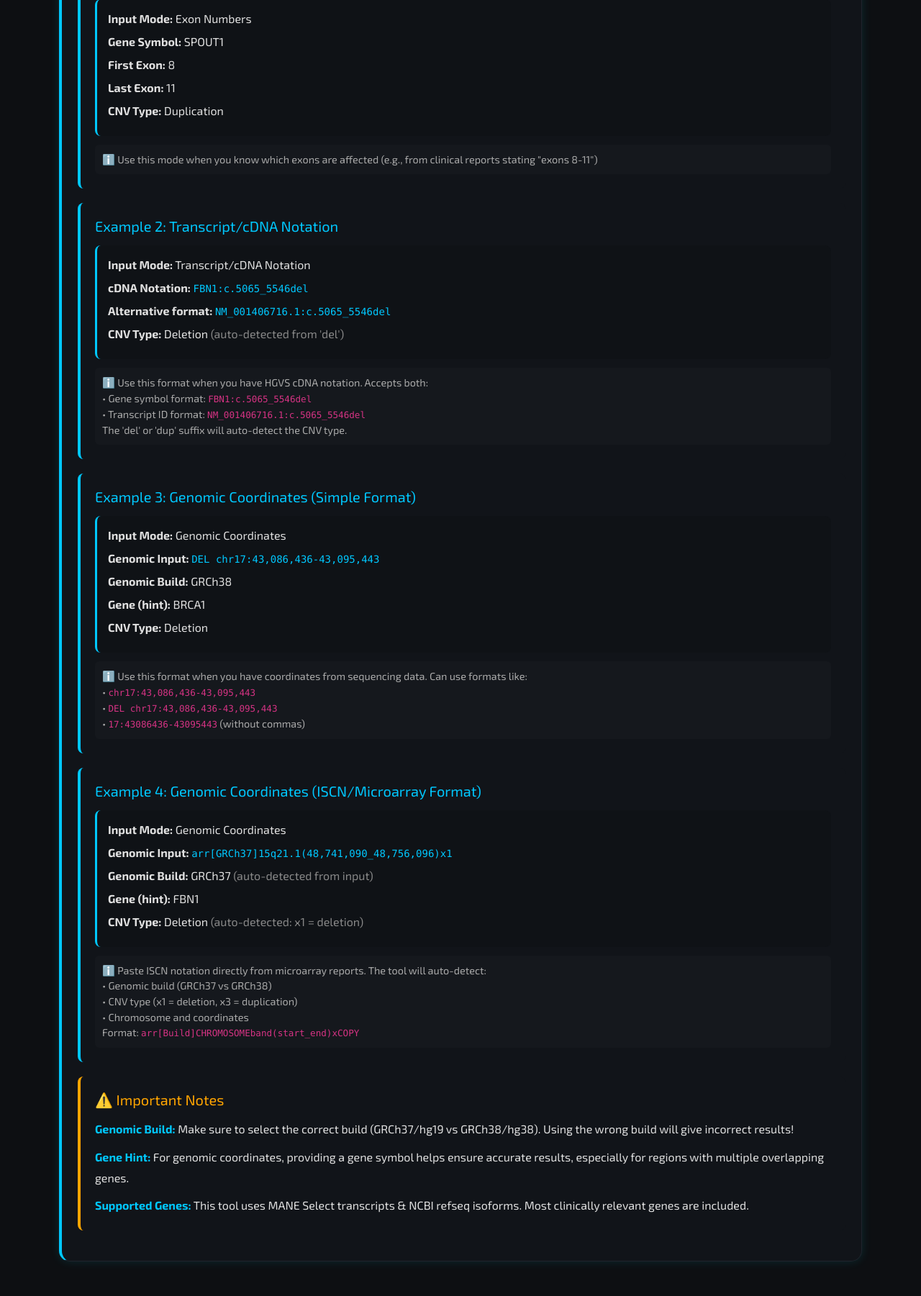
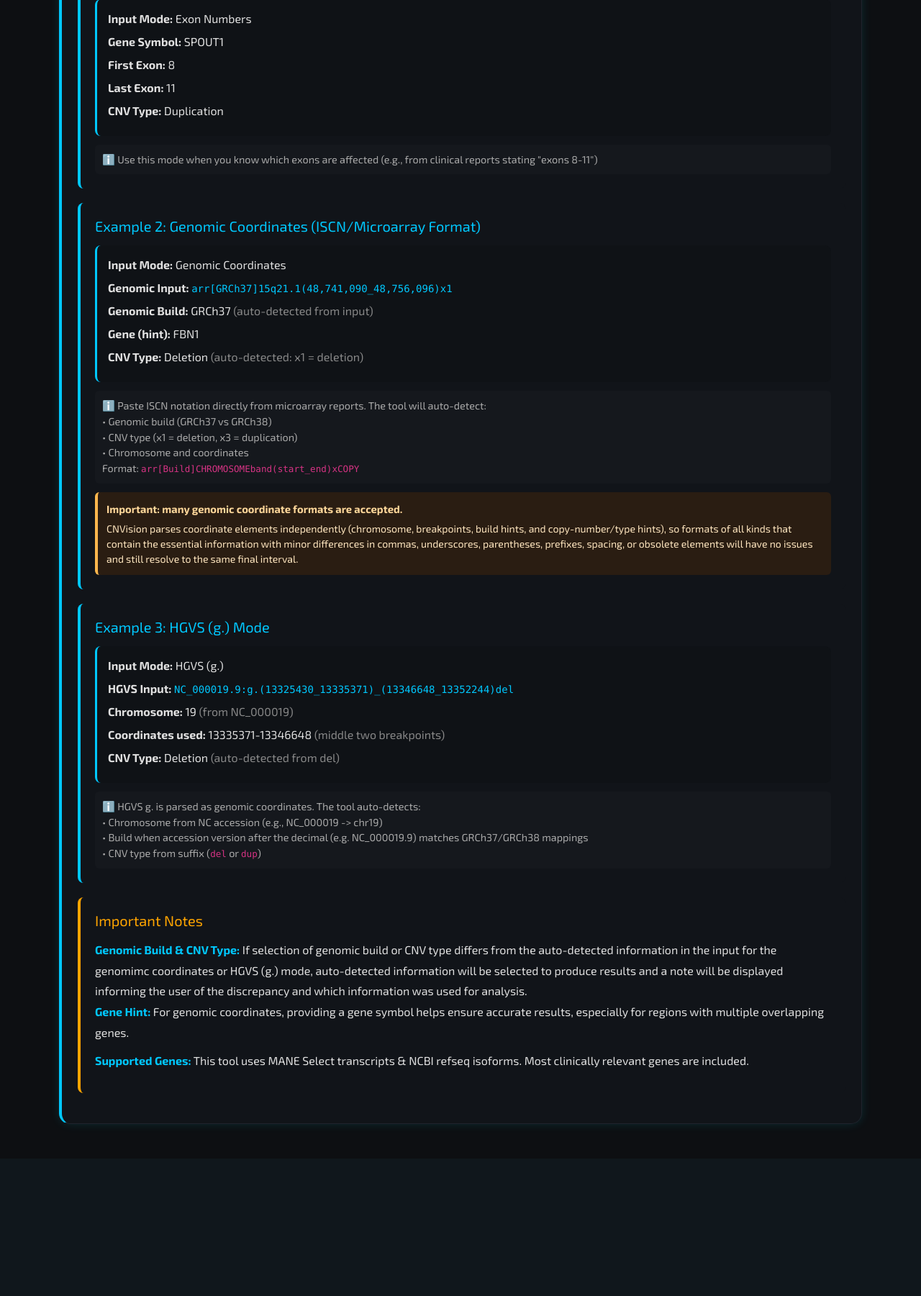
Before and after one commit to mliao2710/CNVision, a Flask app: page / in a window 1280 px wide, after a click that opens the changed part. Shown: the part 1197-2998 px from the top of the page at 72% size. After the commit the page ends 2759 px from the top, so only its background shows below. Run offline with Flask 3, Linux system fonts and the light colour scheme.

Commit message:
Update input modes and labels in index.html

```diff
--- a/v6/templates/index.html
+++ b/v6/templates/index.html
@@ -6,7 +6,7 @@ Purpose:
 - Render analysis results, warnings, and supporting interpretation context.
 
 Core Functions:
-- Input form rendering for exon, transcript/cDNA, and genomic coordinate modes.
+- Input form rendering for exon, genomic coordinate, and HGVS genomic (g.) modes.
 - Dynamic mode switching and client-side required-field behavior.
 - Server-result presentation (consequence, exon table, coverage, notes).
 - Bootstrap-backed layout/styling for responsive, consistent UI behavior.
@@ -223,8 +223,8 @@ Core Functions:
                 <label class="form-label">Input Mode:</label>
                 <select class="form-select" name="mode" id="mode-select" required>
                     <option value="exon" {% if request.form.get('mode') == 'exon' or not request.form.get('mode') %}selected{% endif %}>Exon Numbers</option>
-                    <option value="transcript" {% if request.form.get('mode') == 'transcript' %}selected{% endif %}>Transcript/cDNA Notation</option>
                     <option value="coordinate" {% if request.form.get('mode') == 'coordinate' %}selected{% endif %}>Genomic Coordinates</option>
+                    <option value="hgvs" {% if request.form.get('mode') == 'hgvs' %}selected{% endif %}>HGVS (g.)</option>
                 </select>
             </div>
 
@@ -253,15 +253,28 @@ Core Functions:
                 </div>
             </div>
 
-            <!-- TRANSCRIPT MODE -->
-            <div id="transcript-fields" style="display:none;">
+            <!-- HGVS MODE -->
+            <div id="hgvs-fields" style="display:none;">
                 <div class="mb-3">
-                    <label class="form-label">cDNA Notation:</label>
-                    <textarea class="form-control" name="cdna_notation" rows="3"></textarea>
+                    <label class="form-label">HGVS (g.) Notation:</label>
+                    <textarea class="form-control" name="hgvs_notation" rows="3"></textarea>
                     <div class="help-text">
-                        Enter HGVS cDNA notation (c. notation)<br>
-                        Accepts both gene symbols (FBN1:c.5065_5546del) and transcript IDs (NM_001406716.1:c.5065_5546del)
+                        Enter HGVS genomic notation (g. notation)<br>
+                        Example: NC_000019.9:g.(13325430_13335371)_(13346648_13352244)del
                     </div>
+                </div>
+                <div class="mb-3">
+                    <label class="form-label">Genomic Build:</label>
+                    <select class="form-select" name="build_hgvs">
+                        <option value="GRCh38" selected>GRCh38/hg38</option>
+                        <option value="GRCh37">GRCh37/hg19</option>
+                    </select>
+                    <div class="help-text">Used only if build cannot be inferred from NC accession version.</div>
+                </div>
+                <div class="mb-3">
+                    <label class="form-label">Gene (optional):</label>
+                    <input type="text" class="form-control" name="gene_hint_hgvs">
+                    <div class="help-text">Optional: helps identify the gene if region contains multiple genes.</div>
                 </div>
             </div>
 
@@ -316,9 +329,14 @@ Core Functions:
                         <div style="margin-bottom: 8px;">
                             <strong>Transcript:</strong> <span style="color: #ffffff; font-weight: 700;">{{ r.transcript }}</span>
                         </div>
-                        {% if r.cdna_notation is defined and r.cdna_notation %}
+                        {% if r.hgvs_notation is defined and r.hgvs_notation %}
                         <div style="margin-bottom: 8px;">
-                            <strong>cDNA Notation:</strong> <code style="color: var(--teal); font-size: 1.05em;">{{ r.cdna_notation }}</code>
+                            <strong>HGVS (g.):</strong> <code style="color: var(--teal); font-size: 1.05em;">{{ r.hgvs_notation }}</code>
+                        </div>
+                        {% endif %}
+                        {% if r.nc_accession is defined and r.nc_accession %}
+                        <div style="margin-bottom: 8px;">
+                            <strong>NC Accession:</strong> <span style="color: #ffffff; font-weight: 700;">{{ r.nc_accession }}</span>
                         </div>
                         {% endif %}
                         {% if r.cnv_type is defined and r.cnv_type %}
@@ -389,7 +407,7 @@ Core Functions:
                             </div>
                             {% set coverage_flags = r.hit_exons|map(attribute='full_exon_coverage')|list %}
                             {% set current_mode = request.form.get('mode') %}
-                            {% if coverage_flags|length > 0 and current_mode in ['coordinate', 'transcript'] %}
+                            {% if coverage_flags|length > 0 and current_mode in ['coordinate', 'hgvs'] %}
                                 {% set full_count = coverage_flags|select('equalto', True)|list|length %}
                                 {% set partial_count = coverage_flags|select('equalto', False)|list|length %}
                                 <div style="margin-top:8px; color:#aad; font-weight:600;">
@@ -451,48 +469,9 @@ Core Functions:
                 </div>
             </div>
 
-            <!-- Example 2: Transcript/cDNA Mode -->
+            <!-- Example 2: Genomic Coordinates - ISCN Format -->
             <div class="result-item">
-                <h5 style="color: var(--teal); margin-bottom: 15px;">Example 2: Transcript/cDNA Notation</h5>
-                <div style="background-color: #0f1216; padding: 15px; border-radius: 8px; border-left: 3px solid var(--teal);">
-                    <div style="margin-bottom: 8px;"><strong>Input Mode:</strong> Transcript/cDNA Notation</div>
-                    <div style="margin-bottom: 8px;"><strong>cDNA Notation:</strong> <code style="color: var(--teal);">FBN1:c.5065_5546del</code></div>
-                    <div style="margin-bottom: 8px;"><strong>Alternative format:</strong> <code style="color: var(--teal);">NM_001406716.1:c.5065_5546del</code></div>
-                    <div style="margin-bottom: 8px;"><strong>CNV Type:</strong> Deletion <span style="color: #888;">(auto-detected from 'del')</span></div>
-                </div>
-                <div style="margin-top: 12px; padding: 10px; background-color: #15181d; border-radius: 6px;">
-                    <div style="font-size: 0.9em; color: #aaa;">
-                        ℹ️ Use this format when you have HGVS cDNA notation. Accepts both:<br>
-                        • Gene symbol format: <code>FBN1:c.5065_5546del</code><br>
-                        • Transcript ID format: <code>NM_001406716.1:c.5065_5546del</code><br>
-                        The 'del' or 'dup' suffix will auto-detect the CNV type.
-                    </div>
-                </div>
-            </div>
-
-            <!-- Example 3: Genomic Coordinates - Simple Format -->
-            <div class="result-item">
-                <h5 style="color: var(--teal); margin-bottom: 15px;">Example 3: Genomic Coordinates (Simple Format)</h5>
-                <div style="background-color: #0f1216; padding: 15px; border-radius: 8px; border-left: 3px solid var(--teal);">
-                    <div style="margin-bottom: 8px;"><strong>Input Mode:</strong> Genomic Coordinates</div>
-                    <div style="margin-bottom: 8px;"><strong>Genomic Input:</strong> <code style="color: var(--teal);">DEL chr17:43,086,436-43,095,443</code></div>
-                    <div style="margin-bottom: 8px;"><strong>Genomic Build:</strong> GRCh38</div>
-                    <div style="margin-bottom: 8px;"><strong>Gene (hint):</strong> BRCA1</div>
-                    <div style="margin-bottom: 8px;"><strong>CNV Type:</strong> Deletion</div>
-                </div>
-                <div style="margin-top: 12px; padding: 10px; background-color: #15181d; border-radius: 6px;">
-                    <div style="font-size: 0.9em; color: #aaa;">
-                        ℹ️ Use this format when you have coordinates from sequencing data. Can use formats like:<br>
-                        • <code>chr17:43,086,436-43,095,443</code><br>
-                        • <code>DEL chr17:43,086,436-43,095,443</code><br>
-                        • <code>17:43086436-43095443</code> (without commas)
-                    </div>
-                </div>
-            </div>
-
-            <!-- Example 4: Genomic Coordinates - ISCN Format -->
-            <div class="result-item">
-                <h5 style="color: var(--teal); margin-bottom: 15px;">Example 4: Genomic Coordinates (ISCN/Microarray Format)</h5>
+                <h5 style="color: var(--teal); margin-bottom: 15px;">Example 2: Genomic Coordinates (ISCN/Microarray Format)</h5>
                 <div style="background-color: #0f1216; padding: 15px; border-radius: 8px; border-left: 3px solid var(--teal);">
                     <div style="margin-bottom: 8px;"><strong>Input Mode:</strong> Genomic Coordinates</div>
                     <div style="margin-bottom: 8px;"><strong>Genomic Input:</strong> <code style="color: var(--teal);">arr[GRCh37]15q21.1(48,741,090_48,756,096)x1</code></div>
@@ -509,15 +488,43 @@ Core Functions:
                         Format: <code>arr[Build]CHROMOSOMEband(start_end)xCOPY</code>
                     </div>
                 </div>
+                <div style="margin-top: 12px; background-color: #2a1d12; border-left: 4px solid #ffb74d; border-radius: 6px; padding: 12px;">
+                    <div style="font-size: 0.92em; color: #ffd79a; font-weight: 700;">
+                        Important: many genomic coordinate formats are accepted.
+                    </div>
+                    <div style="font-size: 0.88em; color: #ffe6bf; margin-top: 6px;">
+                        CNVision parses coordinate elements independently (chromosome, breakpoints, build hints, and copy-number/type hints),
+                        so formats of all kinds that contain the essential information with minor differences in commas, underscores, parentheses, prefixes, spacing, or obsolete elements will have no issues and still resolve to the same final interval.
+                    </div>
+                </div>
             </div>
 
-            <!-- Example 5: Important Notes -->
+            <!-- Example 3: HGVS g. Mode -->
+            <div class="result-item">
+                <h5 style="color: var(--teal); margin-bottom: 15px;">Example 3: HGVS (g.) Mode</h5>
+                <div style="background-color: #0f1216; padding: 15px; border-radius: 8px; border-left: 3px solid var(--teal);">
+                    <div style="margin-bottom: 8px;"><strong>Input Mode:</strong> HGVS (g.)</div>
+                    <div style="margin-bottom: 8px;"><strong>HGVS Input:</strong> <code style="color: var(--teal);">NC_000019.9:g.(13325430_13335371)_(13346648_13352244)del</code></div>
+                    <div style="margin-bottom: 8px;"><strong>Chromosome:</strong> 19 <span style="color: #888;">(from NC_000019)</span></div>
+                    <div style="margin-bottom: 8px;"><strong>Coordinates used:</strong> 13335371-13346648 <span style="color: #888;">(middle two breakpoints)</span></div>
+                    <div style="margin-bottom: 8px;"><strong>CNV Type:</strong> Deletion <span style="color: #888;">(auto-detected from del)</span></div>
+                </div>
+                <div style="margin-top: 12px; padding: 10px; background-color: #15181d; border-radius: 6px;">
+                    <div style="font-size: 0.9em; color: #aaa;">
+                        ℹ️ HGVS g. is parsed as genomic coordinates. The tool auto-detects:<br>
+                        • Chromosome from NC accession (e.g., NC_000019 -> chr19)<br>
+                        • Build when accession version after the decimal (e.g. NC_000019.9) matches GRCh37/GRCh38 mappings<br>
+                        • CNV type from suffix (<code>del</code> or <code>dup</code>)
+                    </div>
+                </div>
+            </div>
+
+            <!-- Example 4: Important Notes -->
             <div class="result-item" style="border-left-color: #ffa500;">
-                <h5 style="color: #ffa500; margin-bottom: 15px;">⚠️ Important Notes</h5>
+                <h5 style="color: #ffa500; margin-bottom: 15px;">Important Notes</h5>
                 <div style="line-height: 1.8;">
                     <div style="margin-bottom: 10px;">
-                        <strong style="color: var(--teal);">Genomic Build:</strong> Make sure to select the correct build (GRCh37/hg19 vs GRCh38/hg38). Using the wrong build will give incorrect results!
-                    </div>
+                        <strong style="color: var(--teal);">Genomic Build & CNV Type:</strong> If selection of genomic build or CNV type differs from the auto-detected information in the input for the genomimc coordinates or HGVS (g.) mode, auto-detected information will be selected to produce results and a note will be displayed informing the user of the discrepancy and which information was used for analysis.
                     <div style="margin-bottom: 10px;">
                         <strong style="color: var(--teal);">Gene Hint:</strong> For genomic coordinates, providing a gene symbol helps ensure accurate results, especially for regions with multiple overlapping genes.
                     </div>
@@ -545,18 +552,18 @@ examplesCollapse.addEventListener("hide.bs.collapse", () => {
 
 const modeSelect = document.querySelector('select[name="mode"]');
 const exonFields = document.getElementById('exon-fields');
-const transcriptFields = document.getElementById('transcript-fields');
+const hgvsFields = document.getElementById('hgvs-fields');
 const coordFields = document.getElementById('coordinate-fields');
 
 function updateModeFields() {
     const mode = modeSelect.value;
 
     exonFields.style.display = 'none';
-    transcriptFields.style.display = 'none';
+    hgvsFields.style.display = 'none';
     coordFields.style.display = 'none';
 
     exonFields.querySelectorAll('input, select').forEach(f => f.required = false);
-    transcriptFields.querySelectorAll('input, select, textarea').forEach(f => f.required = false);
+    hgvsFields.querySelectorAll('input, select, textarea').forEach(f => f.required = false);
     coordFields.querySelectorAll('input, select, textarea').forEach(f => f.required = false);
 
     if (mode === 'exon') {
@@ -564,12 +571,12 @@ function updateModeFields() {
         exonFields.querySelector('input[name="gene_input"]').required = true;
         exonFields.querySelector('input[name="first_exon"]').required = true;
         exonFields.querySelector('input[name="last_exon"]').required = true;
-    } else if (mode === 'transcript') {
-        transcriptFields.style.display = 'block';
-        transcriptFields.querySelector('textarea[name="cdna_notation"]').required = true;
     } else if (mode === 'coordinate') {
         coordFields.style.display = 'block';
         coordFields.querySelector('textarea[name="genomic_input"]').required = true;
+    } else if (mode === 'hgvs') {
+        hgvsFields.style.display = 'block';
+        hgvsFields.querySelector('textarea[name="hgvs_notation"]').required = true;
     }
 }
 
```
